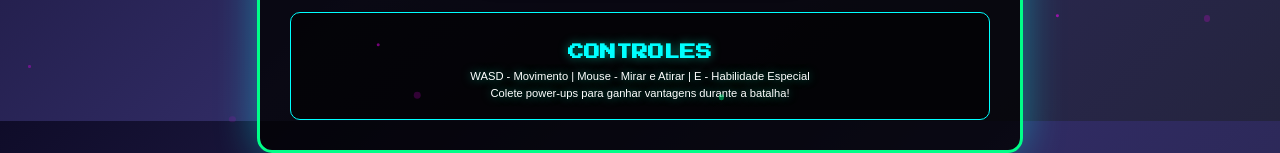
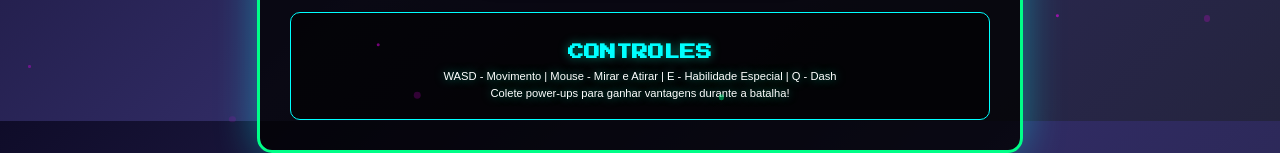
Before and after one commit to Z01NH0/Arqueiro-Lendario, a plain HTML site: page index.html in a window 1280 px wide. Shown: the part 679-832 px from the top of the page. Drawn offline with Linux system fonts and the light colour scheme.

Commit message:
Update index.html

```diff
--- a/index.html
+++ b/index.html
@@ -351,7 +351,7 @@
 
     <div id="controls">
       <h3>CONTROLES</h3>
-      <p>WASD - Movimento | Mouse - Mirar e Atirar | E - Habilidade Especial</p>
+      <p>WASD - Movimento | Mouse - Mirar e Atirar | E - Habilidade Especial | Q - Dash</p>
       <p>Colete power-ups para ganhar vantagens durante a batalha!</p>
     </div>
   </div>
```
